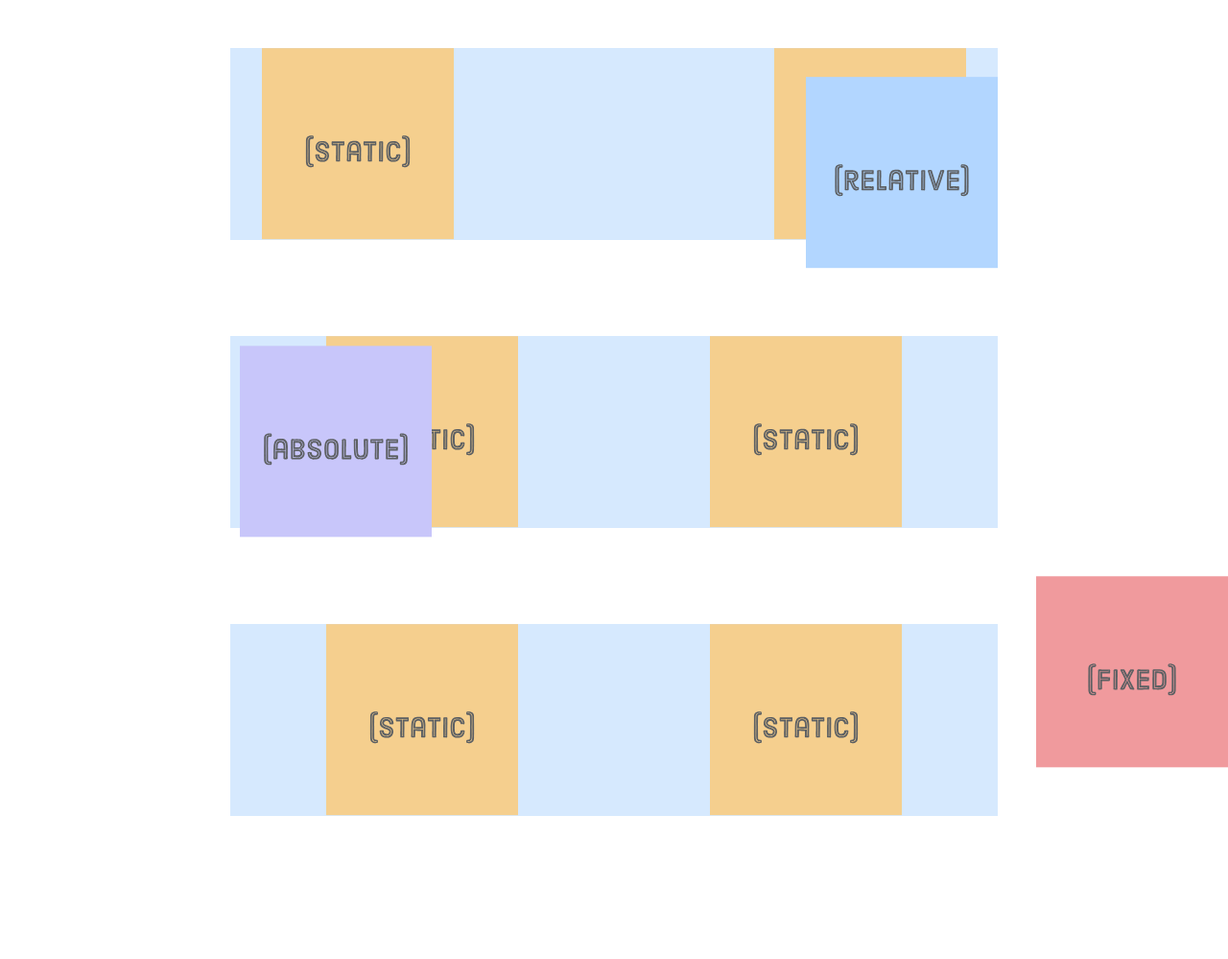
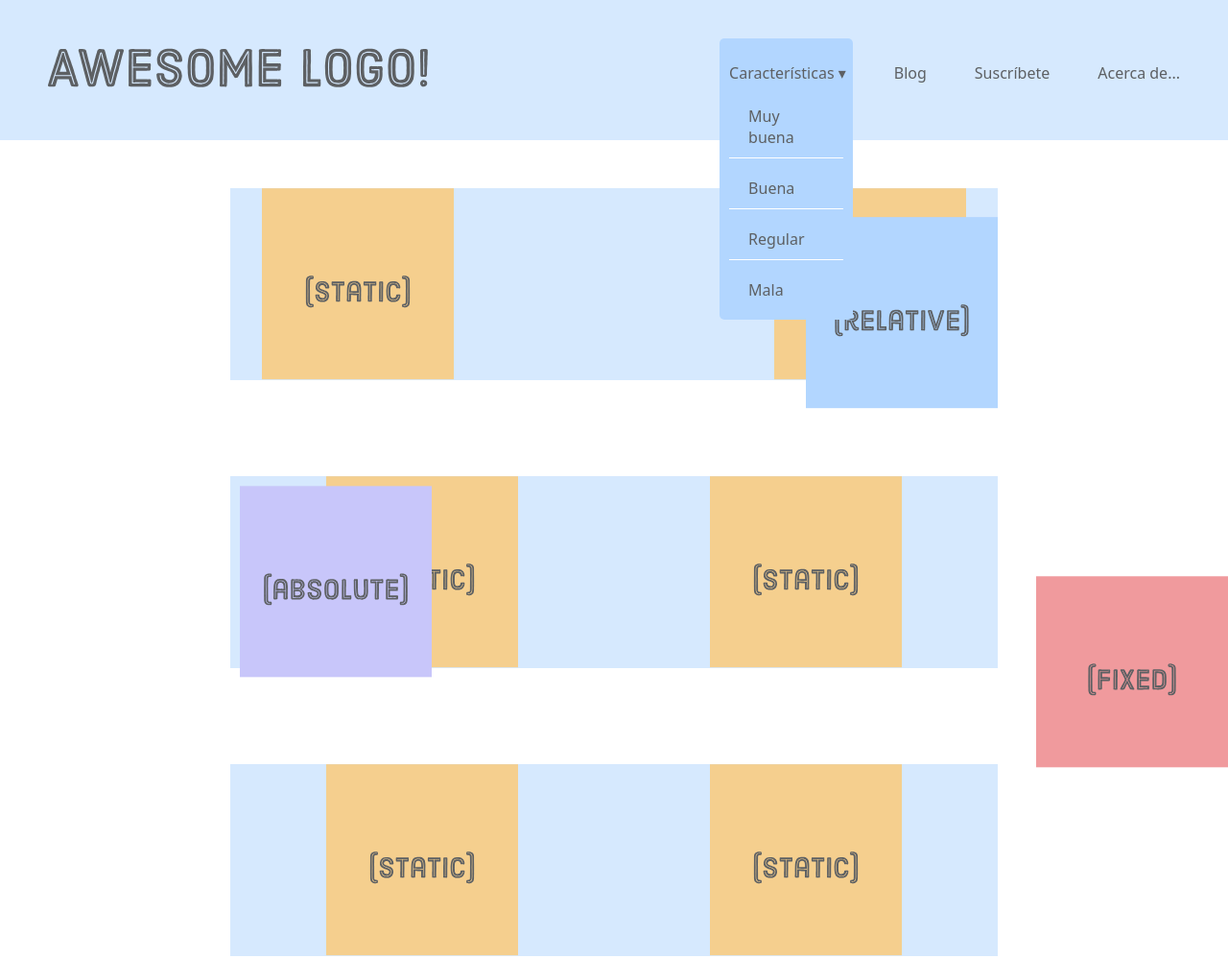
Before and after one commit to agustincomolli/inteneting-is-hard, a plain HTML site: page 08-advanced-positioning/index.html in a window 1280 px wide. Shown: the whole page at 96% size. Drawn offline with Linux system fonts and the light colour scheme.

Commit message:
add submenu structure

```diff
--- a/08-advanced-positioning/index.html
+++ b/08-advanced-positioning/index.html
@@ -9,6 +9,28 @@
 </head>
 
 <body>
+  <header class="header">
+    <div class="brand">
+      <img src="./images/awesome-logo.svg" alt="logo" class="logo">
+    </div>
+    <nav class="navbar">
+      <ul class="menu">
+        <li class="menu-item dropdown">
+          <span class="submenu-text">Características ▾</span>
+          <ul class="feature-menu">
+            <li class="menu-item"><a href="#" class="menu-link">Muy buena</a></li>
+            <li class="menu-item"><a href="#" class="menu-link">Buena</a></li>
+            <li class="menu-item"><a href="#" class="menu-link">Regular</a></li>
+            <li class="menu-item"><a href="#" class="menu-link">Mala</a></li>
+          </ul>
+        </li>
+        <li class="menu-item"><a class="menu-link" href="#">Blog</a></li>
+        <li class="menu-item"><a class="menu-link" href="#">Suscríbete</a></li>
+        <li class="menu-item"><a class="menu-link" href="#">Acerca de...</a></li>
+      </ul>
+    </nav>
+  </header>
+
   <div class="container">
     <div class="example relative">
       <div class="item"><img src="./images/static.svg" alt="Static"></div>
--- a/08-advanced-positioning/style.css
+++ b/08-advanced-positioning/style.css
@@ -7,6 +7,7 @@
 body {
   font-family: system-ui, -apple-system, BlinkMacSystemFont, 'Segoe UI', Roboto, Oxygen, Ubuntu, Cantarell, 'Open Sans', 'Helvetica Neue', sans-serif;
   height: 1200px;
+  color: #5D6063;
 }
 
 .container {
@@ -26,10 +27,10 @@ body {
   display: block;
 }
 
-.item-relative{
+.item-relative {
   position: relative;
-  top:30px;
-  left:30px;
+  top: 30px;
+  left: 30px;
 }
 
 .item-absolute {
@@ -42,8 +43,71 @@ body {
   position: relative;
 }
 
-.item-fixed{
+.item-fixed {
   position: fixed;
   bottom: 0;
   right: 0;
 }
+
+.header {
+  position: relative;
+  display: flex;
+  justify-content: space-between;
+  width: 100%;
+  padding: 50px;
+  background: #D6E9FE;
+}
+
+.menu {
+  margin-top: 15px;
+  display: flex;
+  gap: 50px;
+  list-style-type: none;
+}
+
+.menu-link,
+.menu-link:visited {
+  color: #5D6063;
+  text-decoration: none;
+}
+
+.menu-link:hover {
+  text-decoration: underline;
+}
+
+.submenu-text {
+  position: relative;
+  z-index: 2;
+  cursor: pointer;
+}
+
+.submenu-text:hover {
+  text-decoration: underline;
+}
+
+.feature-menu {
+  display: flex;
+  flex-direction: column;
+  list-style-type: none;
+  border-radius: 5px;
+  background-color: #B2D6FF;
+  padding-top: 60px;
+  position: absolute;
+  top: -25px;
+  left: -10px;
+  z-index: 1;
+}
+
+.feature-menu>.menu-item {
+  border-bottom: 1px solid #fff;
+  padding: 0 40px 10px 20px;
+  margin: 10px;
+}
+
+.feature-menu>.menu-item:last-of-type {
+  border-bottom: none;
+}
+
+.dropdown {
+  position: relative;
+}
```
